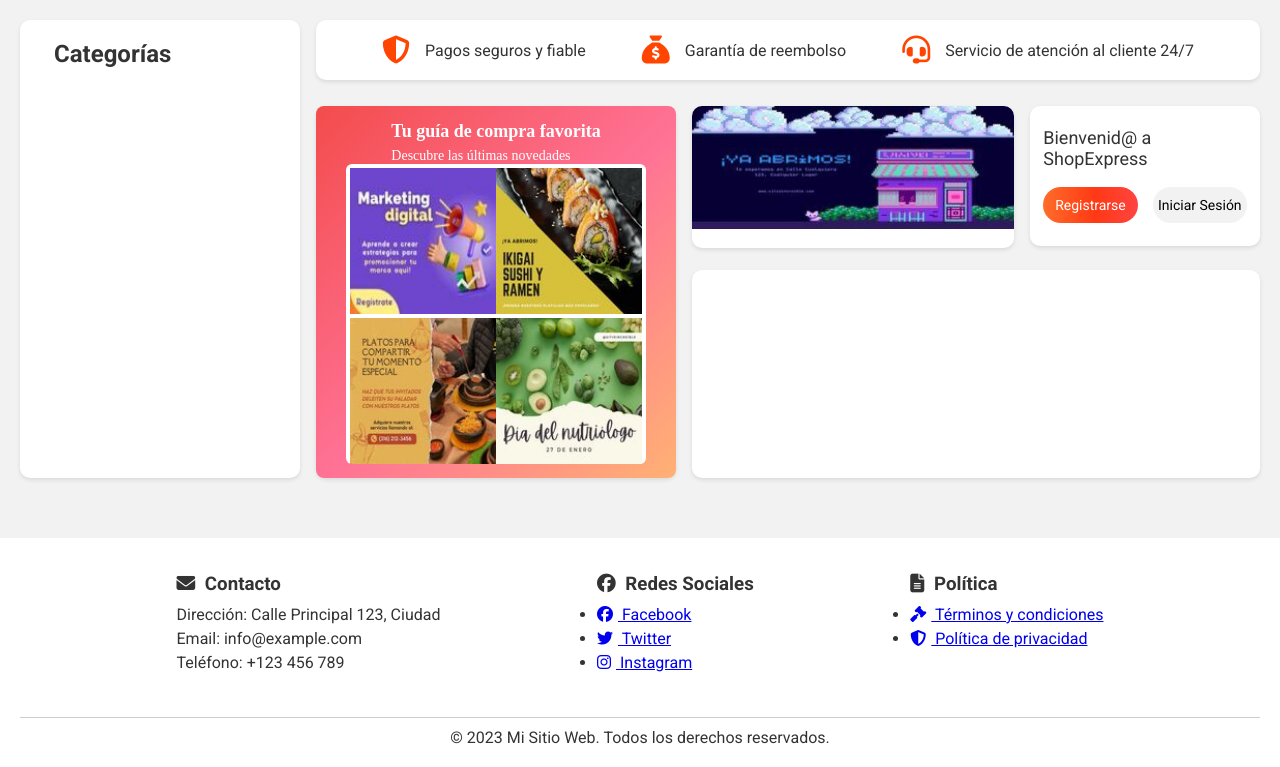
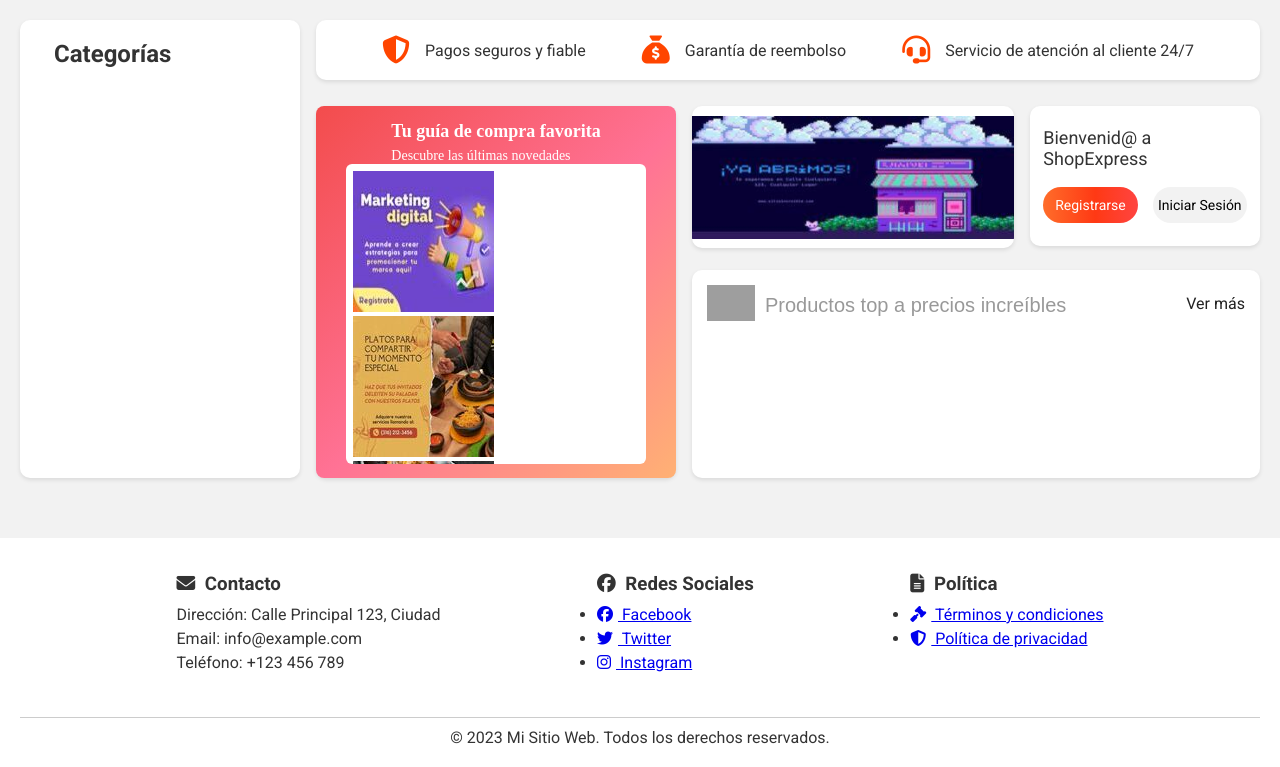
Before and after one commit to calvarezi/online-shop, a Django app: template productos/templates/productos/lista.html in a window 1280 px wide. Shown: the part 77-844 px from the top of the page. Run offline with Django 3.2, Linux system fonts and the light colour scheme; the template is opened without the code that fills it, so the values that code supplies are empty; some libraries are stand-ins or nearby versions; grey boxes are pictures that could not be loaded.

Commit message:
first-commit

```diff
--- a/productos/templates/base.html
+++ b/productos/templates/base.html
@@ -12,11 +12,6 @@
       rel="stylesheet"
     />
     <!-- Agregar la biblioteca de Font Awesome -->
-    <script src="https://cdnjs.cloudflare.com/ajax/libs/jquery/3.6.0/jquery.min.js"></script>
-    <script
-      src="https://kit.fontawesome.com/9827b3ebcc.js"
-      crossorigin="anonymous"
-    ></script>
     <link
       rel="stylesheet"
       href="https://cdn.jsdelivr.net/npm/slick-carousel@1.8.1/slick/slick.css"
@@ -118,4 +113,9 @@
     href="https://cdn.jsdelivr.net/npm/slick-carousel@1.8.1/slick/slick-theme.css"
   />
   <script src="https://cdn.jsdelivr.net/npm/slick-carousel@1.8.1/slick/slick.min.js"></script>
+  <script src="https://cdnjs.cloudflare.com/ajax/libs/jquery/3.6.0/jquery.min.js"></script>
+  <script
+    src="https://kit.fontawesome.com/9827b3ebcc.js"
+    crossorigin="anonymous"
+  ></script>
 </html>
--- a/productos/templates/productos/lista.html
+++ b/productos/templates/productos/lista.html
@@ -1,4 +1,6 @@
-{% extends 'base.html' %} {% load static %} {% block content %}
+{% extends 'base.html' %}
+{% load static %}
+{% block content %}
 <div class="container__main">
   <div class="sidebar">
     <h3 class="sidebar__title">Categorías</h3>
@@ -31,105 +33,109 @@
         <div class="cupone__mensaje2">Descubre las últimas novedades</div>
       </a>
       <section class="ccupon">
-        <div class="carousel-1">
-        </div>
+        <div class="carousel-1"></div>
         <div class="carousel__group">
-          <img
-            src="{% static 'img/Novedades/imagen1.jpg' %}"
-            alt="Imagen 1"
-            class="imagen1"
-          />
-          <img
-            src="{% static 'img/Novedades/imagen2.jpg' %}"
-            alt="Imagen 2"
-            class="imagen2"
-          />
-          <img
-            src="{% static 'img/Novedades/imagen3.jpg' %}"
-            alt="Imagen 3"
-            class="imagen3"
-          />
-          <img
-            src="{% static 'img/Novedades/imagen4.jpg' %}"
-            alt="Imagen 4"
-            class="imagen4"
-          />
-          <img
-            src="{% static 'img/Novedades/imagen5.jpg' %}"
-            alt="Imagen 1"
-            class="imagen1"
-          />
-          <img
-            src="{% static 'img/Novedades/imagen6.jpg' %}"
-            alt="Imagen 2"
-            class="imagen2"
-          />
-          <img
-            src="{% static 'img/Novedades/imagen7.jpg' %}"
-            alt="Imagen 3"
-            class="imagen3"
-          />
-          <img
-            src="{% static 'img/Novedades/imagen8.jpg' %}"
-            alt="Imagen 4"
-            class="imagen4"
-          />
+          <div class="image-container">
             <img
               src="{% static 'img/Novedades/imagen1.jpg' %}"
               alt="Imagen 1"
-              class="imagen1"
+              class="novedad-image"
             />
+          </div>
+          <div class="image-container">
             <img
               src="{% static 'img/Novedades/imagen2.jpg' %}"
               alt="Imagen 2"
-              class="imagen2"
+              class="novedad-image"
             />
+          </div>
+          <div class="image-container">
             <img
               src="{% static 'img/Novedades/imagen3.jpg' %}"
               alt="Imagen 3"
-              class="imagen3"
+              class="novedad-image"
             />
+          </div>
+          <div class="image-container">
             <img
               src="{% static 'img/Novedades/imagen4.jpg' %}"
               alt="Imagen 4"
-              class="imagen4"
+              class="novedad-image"
             />
+          </div>
+          <div class="image-container">
             <img
               src="{% static 'img/Novedades/imagen5.jpg' %}"
-              alt="Imagen 1"
-              class="imagen1"
+              alt="Imagen 5"
+              class="novedad-image"
             />
+          </div>
+          <div class="image-container">
             <img
               src="{% static 'img/Novedades/imagen6.jpg' %}"
-              alt="Imagen 2"
-              class="imagen2"
+              alt="Imagen 6"
+              class="novedad-image"
             />
+          </div>
+          <div class="image-container">
             <img
               src="{% static 'img/Novedades/imagen7.jpg' %}"
-              alt="Imagen 3"
-              class="imagen3"
+              alt="Imagen 7"
+              class="novedad-image"
             />
+          </div>
+          <div class="image-container">
             <img
               src="{% static 'img/Novedades/imagen8.jpg' %}"
-              alt="Imagen 4"
-              class="imagen4"
+              alt="Imagen 8"
+              class="novedad-image"
             />
+          </div>
         </div>
       </section>
     </div>
   </div>
   <div class="carousel">
     <div class="carousel__item">
-        <img src="{% static 'img/Carousel/imagen1.jpg' %}" alt="Imagen 1" class="carousel__image" />
-        <img src="{% static 'img/Carousel/imagen2.jpg' %}" alt="Imagen 2" class="carousel__image" />
-        <img src="{% static 'img/Carousel/imagen3.jpg' %}" alt="Imagen 3" class="carousel__image" />
+      <img
+        src="{% static 'img/Carousel/imagen1.jpg' %}"
+        alt="Imagen 1"
+        class="carousel__image"
+      />
+      <img
+        src="{% static 'img/Carousel/imagen2.jpg' %}"
+        alt="Imagen 2"
+        class="carousel__image"
+      />
+      <img
+        src="{% static 'img/Carousel/imagen3.jpg' %}"
+        alt="Imagen 3"
+        class="carousel__image"
+      />
     </div>
-</div>
+  </div>
 
   <div class="ofertas__item">
-    <div class="direction">
-      <div class="oferta__info"></div>
-      <div class="oferta__img"></div>
+    <div class="oferta__info">
+      <a href="" class="oferta__link">
+        <img
+          src="https://ae01.alicdn.com/kf/S12d218f2404348e4986aad8f45e62b7dO/471x96.png_.webp"
+          alt=""
+          class="oferta__imagen"
+        />
+        <p class="oferta__descripcion">Productos top a precios increíbles</p>
+      </a>
+      <div class="ver-mas">
+        <a href="" class="ver-mas__enlace">Ver más</a>
+      </div>
+    </div>
+    <div class="oferta__img">
+      <a href="">
+        <div>
+          <img src="" alt="" />
+        </div>
+        <div></div>
+      </a>
     </div>
   </div>
   <div class="user__item">
--- a/static/css/style.css
+++ b/static/css/style.css
@@ -350,11 +350,12 @@ body {
   position: relative;
 }
 
-.carousel__group img {
-  margin-right: 3px !important;
-  display: flex;
-  gap: 1px;
+.carousel__group {
+  margin: 3px 3px;
+  width: 100%;
 }
+
+
 
 .carousel {
   position: relative;
@@ -390,8 +391,54 @@ body {
   grid-area: ofertas;
   background-color: #ffff;
   border-radius: 10px;
-  padding: 20px;
+  padding: 15px;
   box-shadow: 0 2px 4px rgba(0, 0, 0, 0.1);
+}
+
+.oferta__info {
+  display: flex;
+  align-items: center;
+  margin-bottom: 12px;
+  justify-content: space-between;
+  width: 100%;
+  height: 36px;
+}
+
+.oferta__link {
+  display: flex;
+  align-items: center;
+  text-decoration: none !important;
+}
+
+.oferta__link a{
+  text-decoration: none !important;
+
+}
+
+.oferta__link p {
+  color: #999;
+  font-size: 20px;
+  margin: 0 10px;
+  position: relative;
+  top: 2px;
+  font-family: arial;
+}
+
+.oferta__link img {
+  height: 36px;
+}
+
+.ver-mas__enlace{
+  display: block;
+  float: right;
+  font-size: 16px;
+  color: #222;
+  text-decoration: none;
+}
+
+.oferta img{
+  display: flex;
+  justify-content: space-between;
 }
 
 .user__item {
--- a/static/js/index.js
+++ b/static/js/index.js
@@ -23,6 +23,8 @@ $(document).ready(function () {
       }
     }
   );
+  $(".novedad-image").css("display", "flex"); // Ajusta el valor de margen según tus necesidades4
+  $(".novedad-image").css("gap", "5px"); // Ajusta el valor de margen según tus necesidades4
 });
 
 $(document).ready(function () {
@@ -34,6 +36,6 @@ $(document).ready(function () {
     arrows: false,
     adaptiveHeight: true,
     centerPadding: "70 px ",
-    lazyLoad: 'ondemand',
+    lazyLoad: "ondemand",
   });
 });
```
